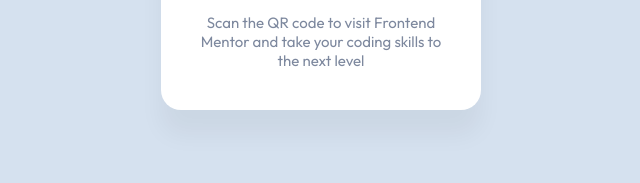
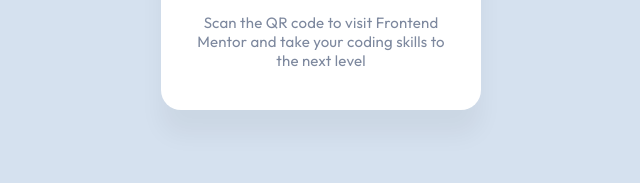
Before and after one commit to jcccc4/qr-code-component, a plain HTML site: page index.html in a window 1280 px wide. Shown: the part 539-722 px from the top of the page, 319-959 px from the left. Drawn offline with Linux system fonts and the light colour scheme.

Commit message:
added letter spacing

```diff
--- a/index.html
+++ b/index.html
@@ -28,11 +28,11 @@
         class="w-qr h-qr rounded-qr mx-auto mt-4"
       />
       <div
-        class="text-center text-heading mx-4 mt-6 font-outfit font-bold text-dark-navy"
+        class="text-center text-heading mx-4 mt-6 font-outfit  font-bold text-dark-navy"
       >
         Improve your front-end skills by building projects
       </div>
-      <div class="mt-4 text-grey mx-8 text-center text-p font-outfit">
+      <div class="mt-4 text-grey mx-8 text-center text-p font-outfit tracking-p">
         <p>Scan the QR code to visit Frontend</p>
         <p>Mentor and take your coding skills to</p>
         <p>the next level</p>
```
Also changed, not shown: output.css.
